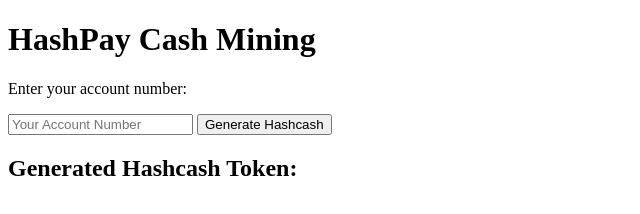
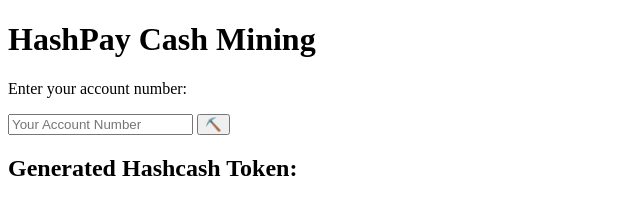
Before and after one commit to hashcomp/miner, a plain HTML site: page index.html in a window 1280 px wide. Shown: the whole page, without its empty margins (0-640 px from the left). Drawn offline with Linux system fonts and the light colour scheme.

Commit message:
Update index.html

```diff
--- a/index.html
+++ b/index.html
@@ -7,7 +7,7 @@
     <h1>HashPay Cash Mining</h1>
     <p>Enter your account number:</p>
     <input type="text" id="accountNumber" placeholder="Your Account Number">
-    <button onclick="generateHashcash()">Generate Hashcash</button>
+    <button onclick="generateHashcash()">⛏️</button>
     <h2>Generated Hashcash Token:</h2>
     <div id="generatedTokens"></div>
 
```
